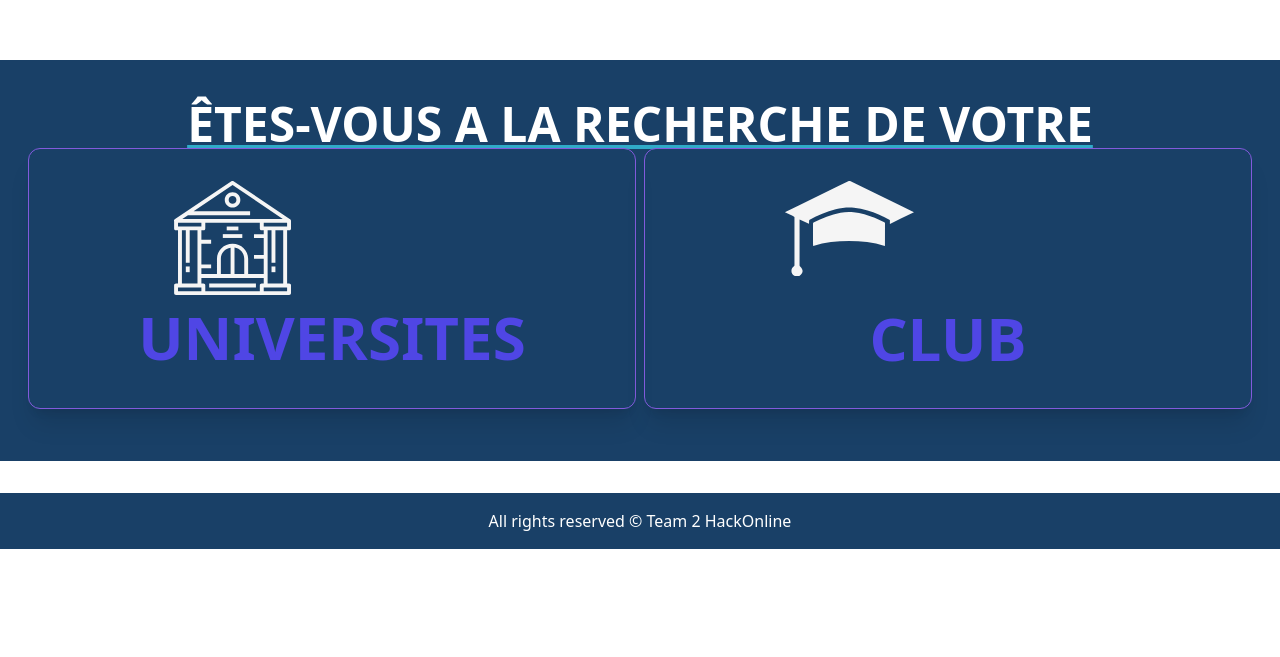
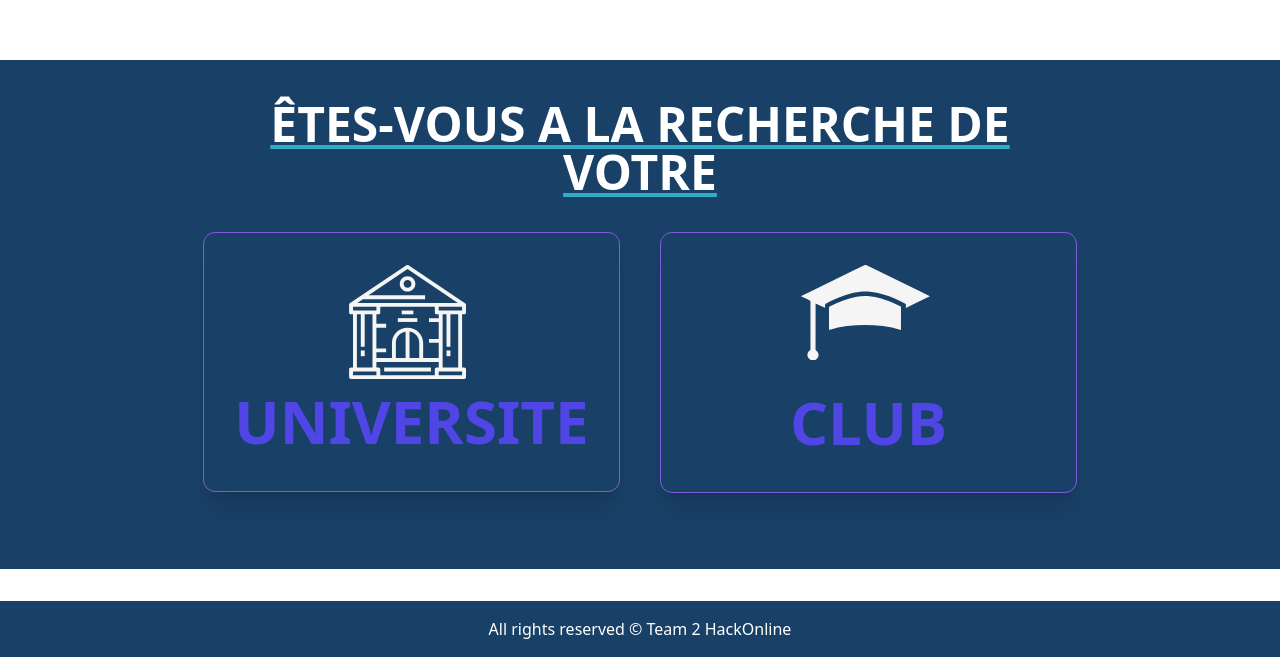
Before and after one commit to Azzedde/CSE-HackOnline-Team02, a React (Create React App) app: page / in a window 1280 px wide. Shown: the part 784-1441 px from the top of the page. Before the commit the page ends 1333 px from the top, so only its background shows below. Built offline with nearby package versions, Linux system fonts and the light colour scheme.

Commit message:
latest merged version

```diff
--- a/src/components/Features.js
+++ b/src/components/Features.js
@@ -1,34 +1,37 @@
-import React from 'react'
+import React from "react";
 import chapeau from "../images/chapeau.svg";
 import school from "../images/School.svg";
 import institut from "../images/institut.svg";
+import { Link } from "react-router-dom";
 export default function Features() {
   return (
     <div>
       <div className="relative w-full mt-36 bg-wejahni-blue py-10">
-      <div className="max-w-[1240px] mx-auto">
+        <div className="max-w-[890px] mx-auto">
           <div className="text-center">
             <h2 className="text-5xl font-bold text-white underline decoration-wejahni-cyan">
               ÊTES-VOUS A LA RECHERCHE DE VOTRE
             </h2>
           </div>
 
-        <div className="grid md:grid-cols-2 gap-2 pb-3 px-2 text-center">
-
+          <div className="grid md:grid-cols-2 gap-10 py-9 px-2 text-center">
+            <Link to={"/universities"}>
               <div className="border-wejahni-purple border py-8 rounded-xl shadow-xl">
                 <img className="ml-[145px] mb-3" src={institut} />
-            <p className="text-6xl font-bold text-indigo-600">UNIVERSITES</p>
+                <p className="text-6xl font-bold text-indigo-600">UNIVERSITE</p>
                 <p className="text-3xl text-wejahni-cyan  mt-2"></p>
               </div>
+            </Link>
+            <Link to={"/clubs"}>
               <div className="border-wejahni-purple border py-8 rounded-xl shadow-xl">
                 <img className="ml-[140px] mb-8" src={chapeau} />
                 <p className="text-6xl font-bold text-indigo-600">CLUB</p>
                 <p className="text-3xl text-wejahni-cyan  mt-2"></p>
               </div>
+            </Link>
           </div>
         </div>
       </div>
     </div>
-
-    )
+  );
 }
```
Lines whose indentation alone changed are shown as unchanged.
